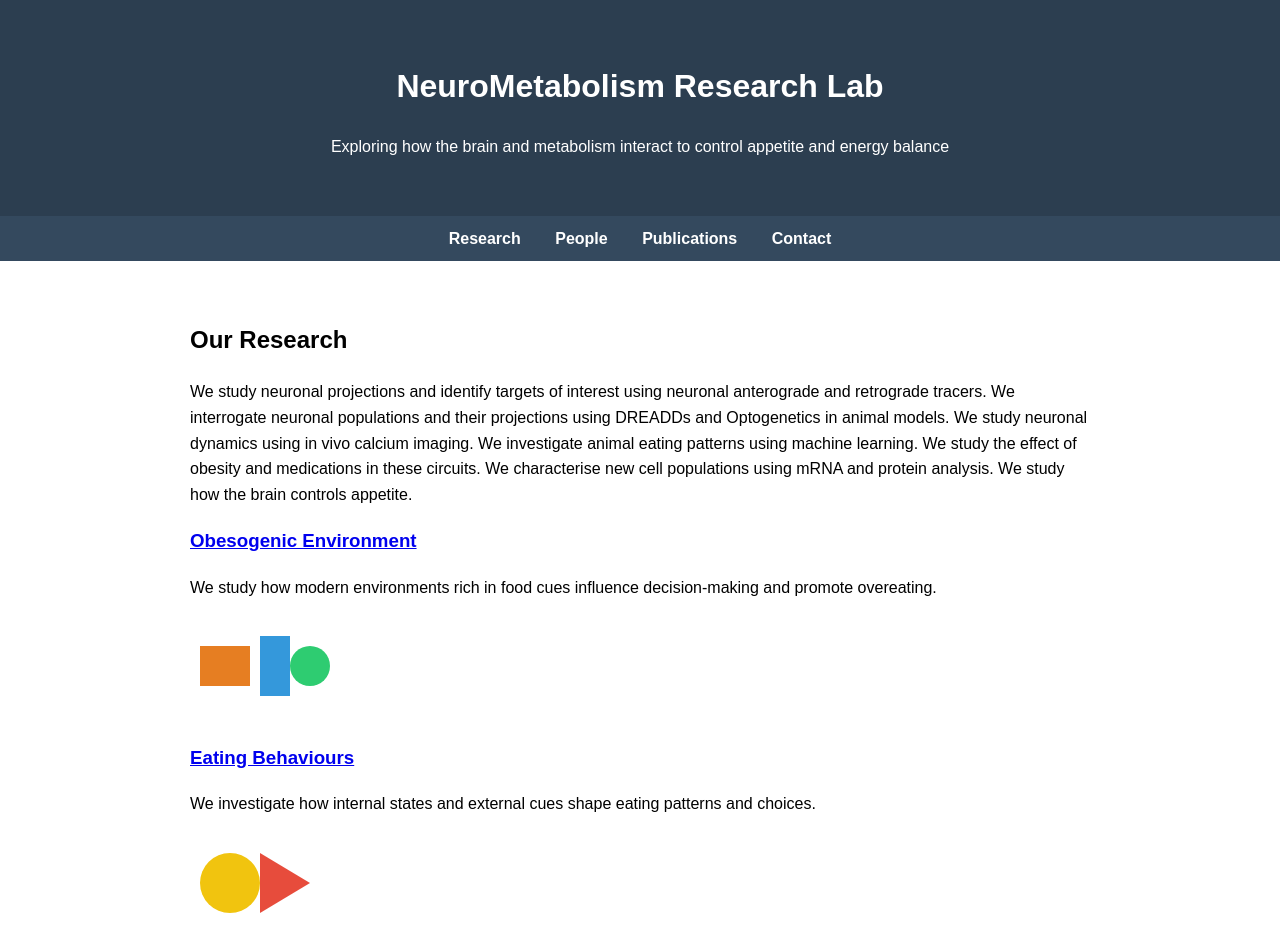
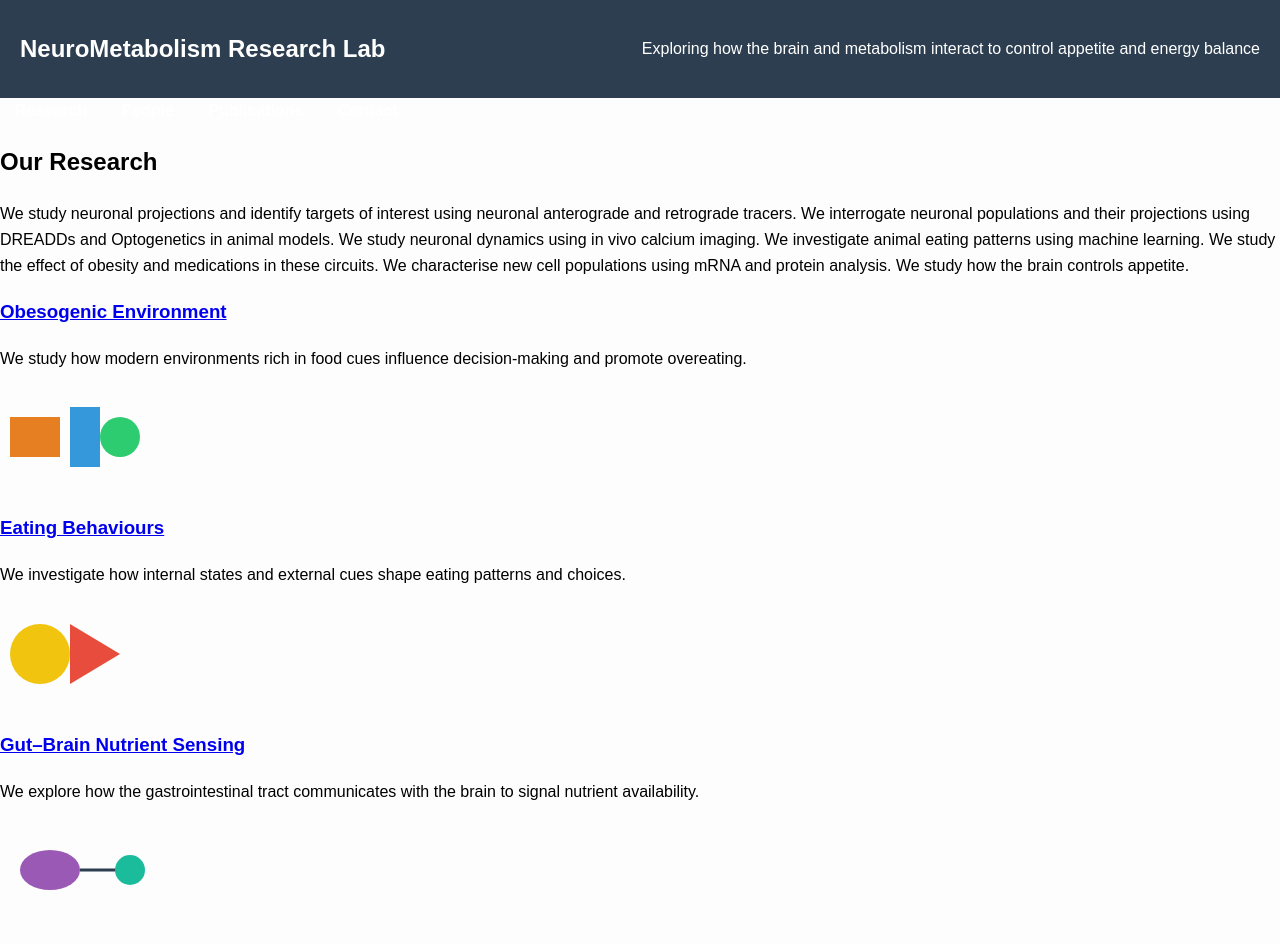
Before and after one commit to deMorentin/neurometabolism-Lab, a plain HTML site: page index.html in a window 1280 px wide. Shown: the top 944 px of the page. Drawn offline with Linux system fonts and the light colour scheme.

Commit message:
Update style.css

```diff
--- a/style.css
+++ b/style.css
@@ -3,19 +3,21 @@ body {
   margin: 0;
   padding: 0;
   line-height: 1.6;
+  background: #fdfdfd;
 }
 
 header {
   background: #2c3e50;
   color: white;
-  padding: 40px 20px;
-  text-align: center;
+  padding: 20px;
+  display: flex;
+  justify-content: space-between;
+  align-items: center;
 }
 
-nav {
-  background: #34495e;
-  padding: 10px;
-  text-align: center;
+header h1 {
+  margin: 0;
+  font-size: 24px;
 }
 
 nav a {
@@ -29,10 +31,10 @@ nav a:hover {
   text-decoration: underline;
 }
 
-section {
-  padding: 40px;
+.container {
   max-width: 900px;
   margin: auto;
+  padding: 40px;
 }
 
 footer {
```
